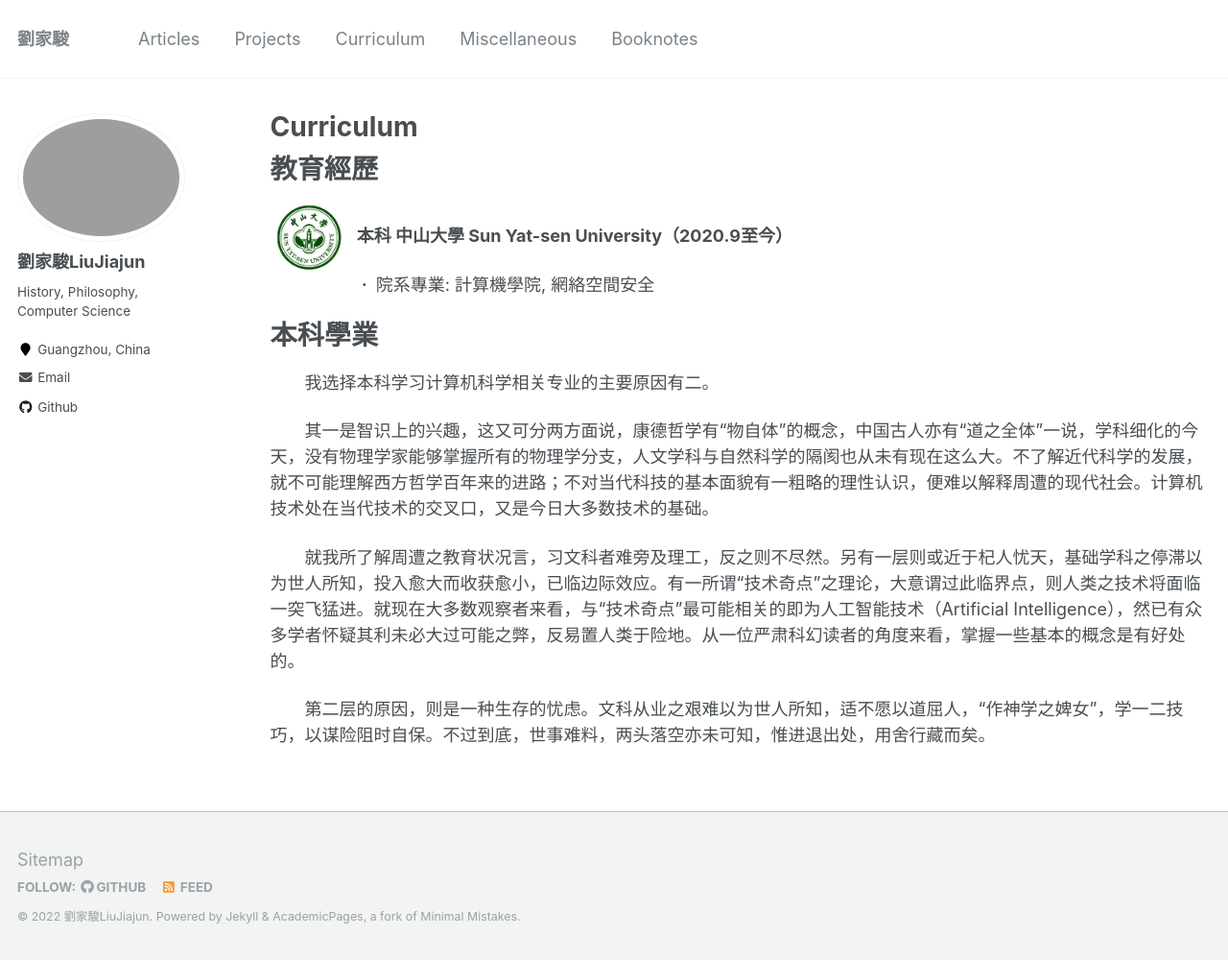
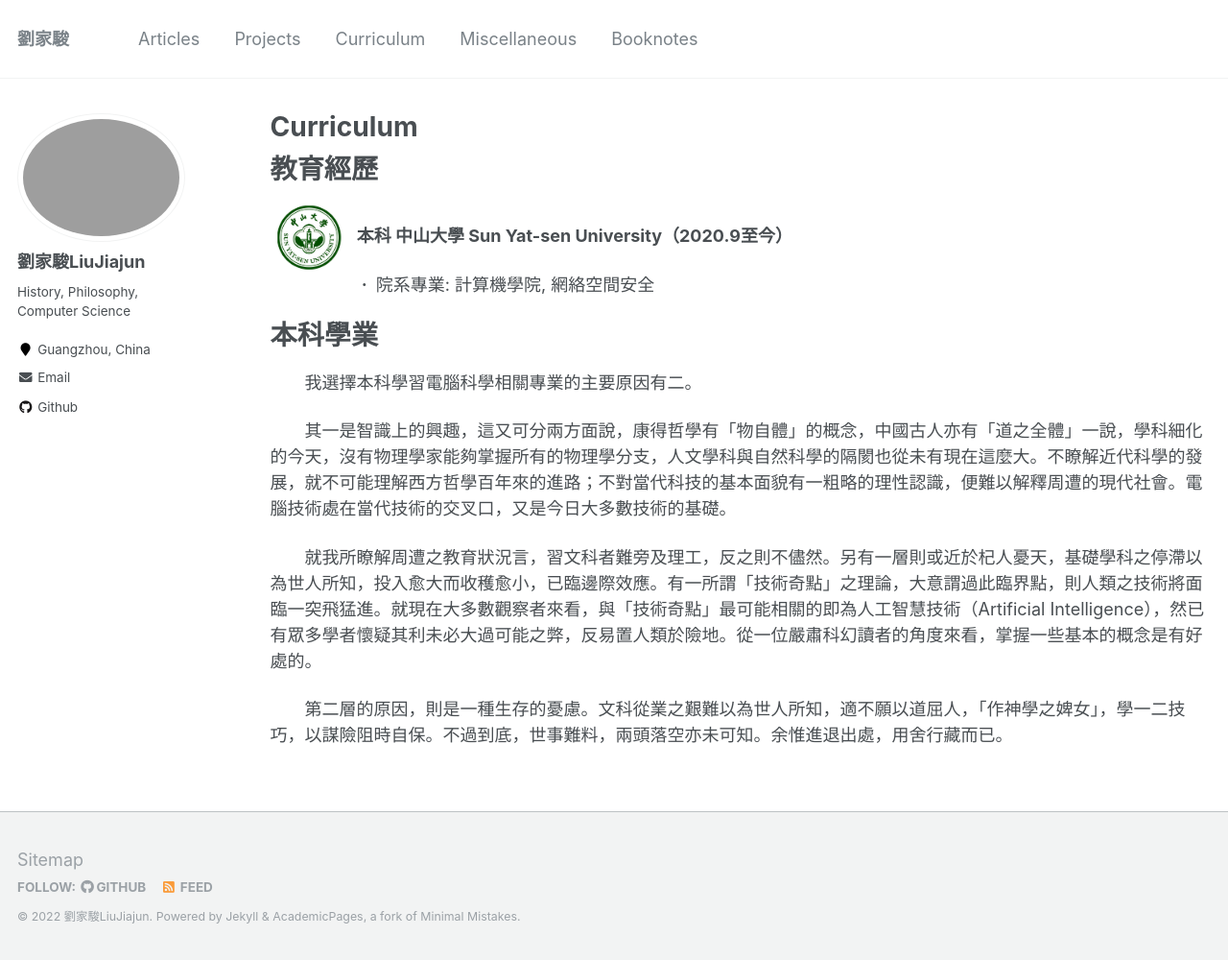
Before and after one commit to Leon-Liu228/Leon-Liu228.github.io, a Jekyll site: the page built from _pages/talks.md, in a window 1280 px wide and 1000 px high. Shown: the whole window at 96% size. Built offline with Jekyll 4.4.1, drawn with Linux system fonts in a browser that asks for light colours.

Commit message:
Add files via upload

```diff
--- a/_pages/talks.md
+++ b/_pages/talks.md
@@ -15,10 +15,10 @@ author_profile: true
 本科學業
 ======
 
-&emsp;&emsp;我选择本科学习计算机科学相关专业的主要原因有二。
+&emsp;&emsp;我選擇本科學習電腦科學相關專業的主要原因有二。
 
-&emsp;&emsp;其一是智识上的兴趣，这又可分两方面说，康德哲学有“物自体”的概念，中国古人亦有“道之全体”一说，学科细化的今天，没有物理学家能够掌握所有的物理学分支，人文学科与自然科学的隔阂也从未有现在这么大。不了解近代科学的发展，就不可能理解西方哲学百年来的进路；不对当代科技的基本面貌有一粗略的理性认识，便难以解释周遭的现代社会。计算机技术处在当代技术的交叉口，又是今日大多数技术的基础。
+&emsp;&emsp;其一是智識上的興趣，這又可分兩方面說，康得哲學有「物自體」的概念，中國古人亦有「道之全體」一說，學科細化的今天，沒有物理學家能夠掌握所有的物理學分支，人文學科與自然科學的隔閡也從未有現在這麼大。不瞭解近代科學的發展，就不可能理解西方哲學百年來的進路；不對當代科技的基本面貌有一粗略的理性認識，便難以解釋周遭的現代社會。電腦技術處在當代技術的交叉口，又是今日大多數技術的基礎。
 
-&emsp;&emsp;就我所了解周遭之教育状况言，习文科者难旁及理工，反之则不尽然。另有一层则或近于杞人忧天，基础学科之停滞以为世人所知，投入愈大而收获愈小，已临边际效应。有一所谓“技术奇点”之理论，大意谓过此临界点，则人类之技术将面临一突飞猛进。就现在大多数观察者来看，与“技术奇点”最可能相关的即为人工智能技术（Artificial Intelligence），然已有众多学者怀疑其利未必大过可能之弊，反易置人类于险地。从一位严肃科幻读者的角度来看，掌握一些基本的概念是有好处的。
+&emsp;&emsp;就我所瞭解周遭之教育狀況言，習文科者難旁及理工，反之則不儘然。另有一層則或近於杞人憂天，基礎學科之停滯以為世人所知，投入愈大而收穫愈小，已臨邊際效應。有一所謂「技術奇點」之理論，大意謂過此臨界點，則人類之技術將面臨一突飛猛進。就現在大多數觀察者來看，與「技術奇點」最可能相關的即為人工智慧技術（Artificial Intelligence），然已有眾多學者懷疑其利未必大過可能之弊，反易置人類於險地。從一位嚴肅科幻讀者的角度來看，掌握一些基本的概念是有好處的。
 
-&emsp;&emsp;第二层的原因，则是一种生存的忧虑。文科从业之艰难以为世人所知，适不愿以道屈人，“作神学之婢女”，学一二技巧，以谋险阻时自保。不过到底，世事难料，两头落空亦未可知，惟进退出处，用舍行藏而矣。
+&emsp;&emsp;第二層的原因，則是一種生存的憂慮。文科從業之艱難以為世人所知，適不願以道屈人，「作神學之婢女」，學一二技巧，以謀險阻時自保。不過到底，世事難料，兩頭落空亦未可知。余惟進退出處，用舍行藏而已。
```
